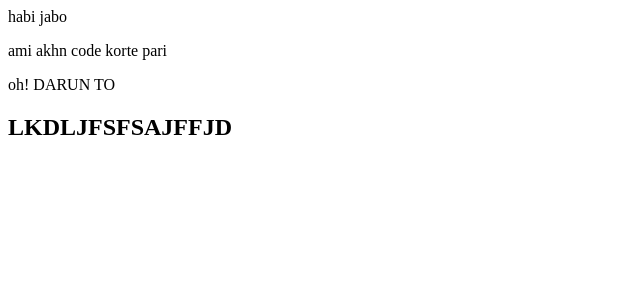
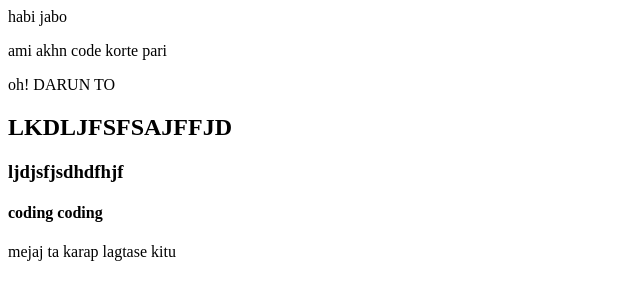
Before and after one commit to anowarul-desiner/my-second-repo, a plain HTML site: page index.html in a window 1280 px wide. Shown: the whole page, without its empty margins (0-640 px from the left). Drawn offline with Linux system fonts and the light colour scheme.

Commit message:
ata valo sselo

```diff
--- a/index.html
+++ b/index.html
@@ -11,5 +11,8 @@
     <p>ami akhn code korte pari</p>
     <p>oh! DARUN TO</p>
     <H2>LKDLJFSFSAJFFJD</H2>
+    <h3>ljdjsfjsdhdfhjf</h3>
+    <h4>coding coding</h4>
+    <p>mejaj ta karap lagtase kitu</p>
 </body>
 </html>
```
Also changed, not shown: index 2.html (added, +12 -0 lines).
